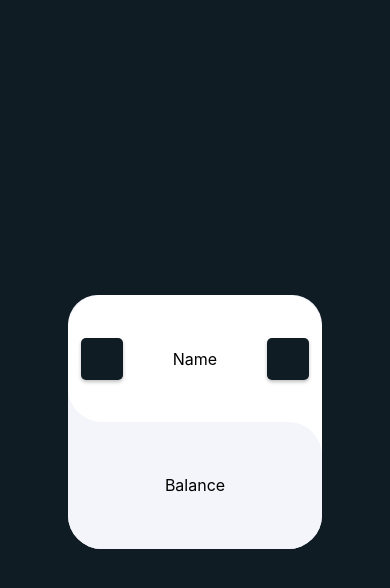
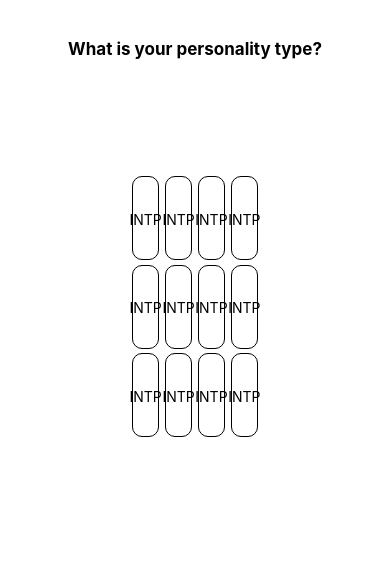
Before and after one commit to metwal14/dummyProject, a React Native app: screen / in a window 390 px wide. Shown: the top 588 px of the page. Built offline with nearby package versions, Linux system fonts and the light colour scheme.

Commit message:
secondTask

```diff
--- a/App.js
+++ b/App.js
@@ -15,7 +15,7 @@ import {
   StatusBar,
 
 } from 'react-native';
-
+import Personality from './Personality';
 /** Device Height */
 const windowHeight = Dimensions.get('window').height;
 
@@ -28,29 +28,7 @@ function BlackSquare() {
 const App = () => {
   return (
     <>
-      <StatusBar barStyle='light-content' />
-      {/* Main outside container */}
-      <View style={styles.mainContainer}>
-        {/* inside middle container */}
-        <View style={styles.insideContainer}>
-          {/* inside middle upper container background one container */}
-          <View style={styles.upperHalfOutsideContainer}>
-            {/* inside middle upper container main one container */}
-            <View style={styles.upperHalfInsideContainer}>
-              <BlackSquare />
-              <Text style={styles.textStyle}>{'Name'}</Text>
-              <BlackSquare />
-            </View>
-          </View>
-          {/* inside middle lower container background one container */}
-          <View style={styles.lowerHalfOutsideContainer}>
-            {/* inside middle lower container main one container */}
-            <View style={styles.lowerHalfInsideContainer}>
-              <Text style={styles.textStyle}>{'Balance'}</Text>
-            </View>
-          </View>
-        </View>
-      </View>
+      <Personality/>
     </>
   )
 }
@@ -65,7 +43,8 @@ const styles = StyleSheet.create({
   },
   insideContainer: {
     height: windowHeight * 0.3,
-    width: windowHeight * 0.3
+    width: '100%',
+    paddingHorizontal:'5%'
   },
   blackSquare: {
     height: windowHeight * 0.05,
--- /dev/null
+++ b/Personality.js
@@ -0,0 +1,68 @@
+import React, { useState } from 'react';
+import {
+    View,
+    Text,
+    FlatList,
+    StyleSheet,
+    TouchableOpacity,
+    Dimensions
+} from 'react-native';
+
+import { dummyDataa } from './dummyDataa';
+const windowHeight = Dimensions.get('window').height;
+
+
+const Personality = () => {
+    const [selectedIndex, setSelectedIndex] = useState(9999);
+    const renderEachPersonaltiy = ({ item, index }) => {
+        return (
+            <View style={{
+                backgroundColor: selectedIndex === index ? 'yellow' : '#fff',
+                borderWidth: 1, borderRadius: 10, height: windowHeight * 0.1, width: '20%', marginBottom: '3%'
+            }}>
+                <TouchableOpacity
+                    onPress={() => setSelectedIndex(index)}
+                    style={{ height: windowHeight * 0.1, width: '100%', justifyContent: 'center', alignItems: 'center' }}>
+                    <Text style={{}}>{item.name}</Text>
+                </TouchableOpacity>
+            </View>
+        )
+    }
+
+    return (
+        <View style={styles.mainContainer}>
+            <View style={styles.textContainer}>
+                <Text style={styles.textStyle}>{'What is your personality type?'}</Text>
+            </View>
+            <View style={{ flex: 1, marginTop: '30%', flexDirection: 'row' }}>
+                <FlatList
+                    columnWrapperStyle={styles.flatListContainer}
+                    numColumns={4}
+                    keyExtractor={(item, index) => index.toString()}
+                    data={dummyDataa}
+                    renderItem={renderEachPersonaltiy}
+                />
+            </View>
+        </View>
+    )
+}
+export default Personality;
+
+const styles = StyleSheet.create({
+    mainContainer: {
+        flex: 1,
+        alignItems: 'center'
+    },
+    textContainer: {
+        marginTop: '10%',
+
+    },
+    flatListContainer: {
+        flex: 1,
+        justifyContent:'space-evenly'
+    },
+    textStyle: {
+        fontSize: 17,
+        fontWeight: '700'
+    }
+})
--- /dev/null
+++ b/dummyDataa.js
@@ -0,0 +1,40 @@
+export const dummyDataa = [
+    {
+        name:'INTP'
+    },
+    {
+        name:'INTP'
+    },
+    {
+        name:'INTP'
+    },
+    {
+        name:'INTP'
+    },
+    {
+        name:'INTP'
+    },
+    {
+        name:'INTP'
+    },
+    {
+        name:'INTP'
+    },
+    {
+        name:'INTP'
+    },
+    {
+        name:'INTP'
+    },
+    {
+        name:'INTP'
+    },
+    {
+        name:'INTP'
+    },
+    {
+        name:'INTP'
+    },
+
+
+]
```
